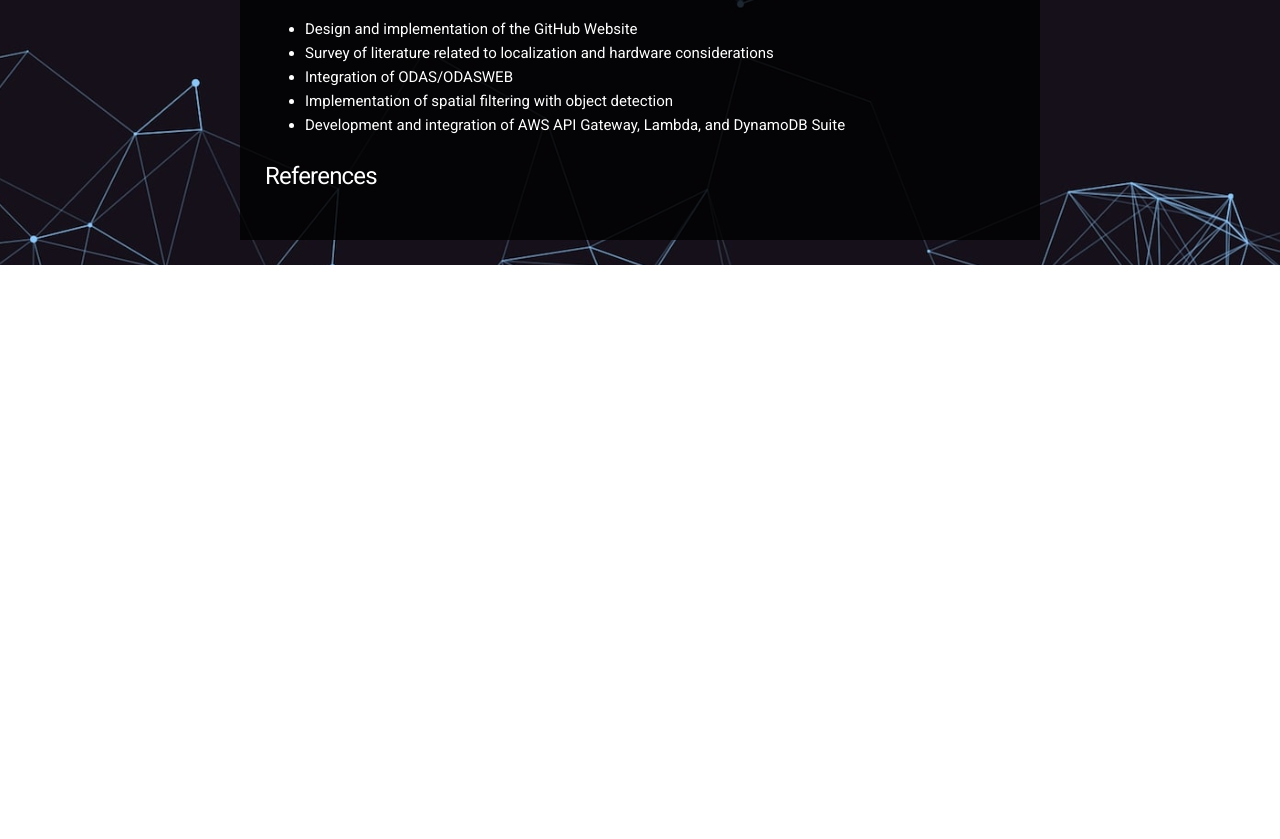
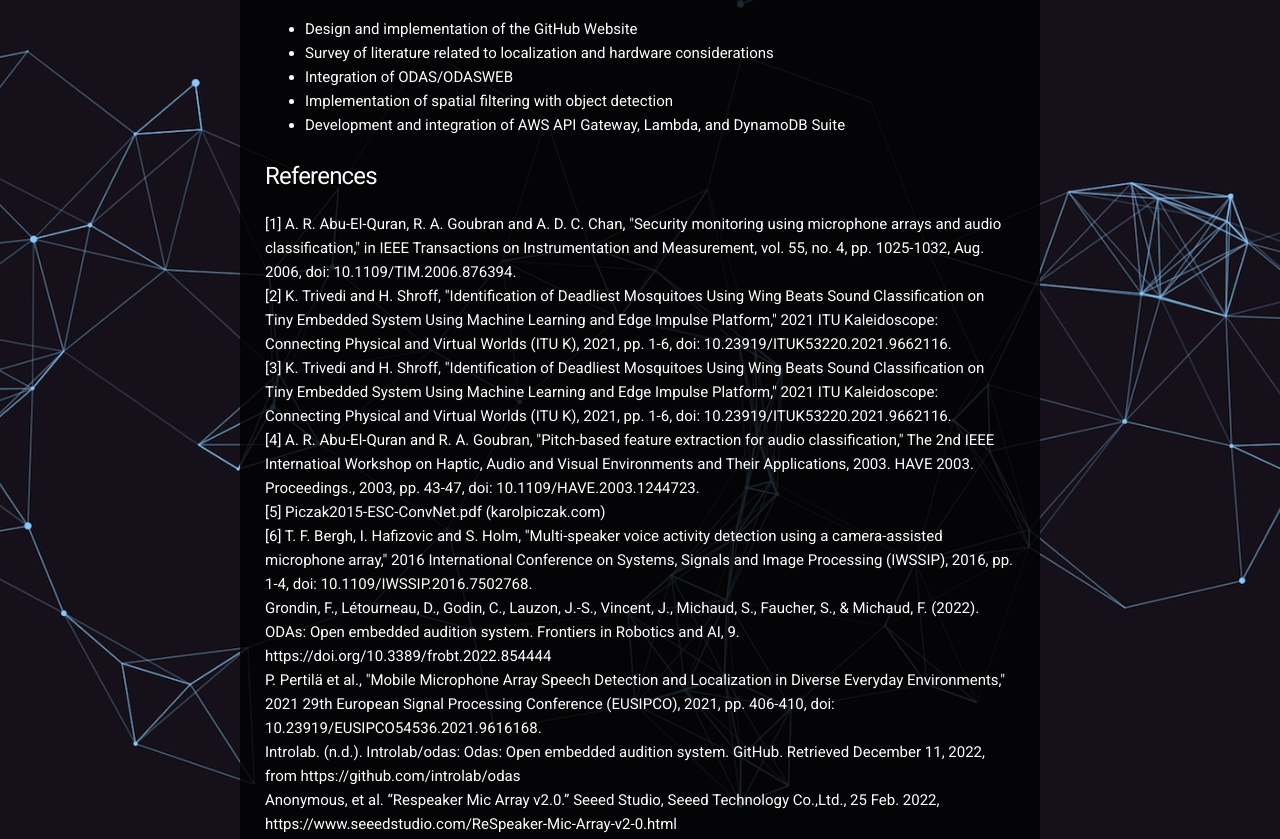
Before and after one commit to dzambani/dzambani.github.io, a plain HTML site: page index.html in a window 1280 px wide. Shown: the part 7184-8023 px from the top of the page. Before the commit the page ends 7449 px from the top, so only its background shows below. Drawn offline with nearby package versions, Linux system fonts and the light colour scheme.

Commit message:
added references

```diff
--- a/index.html
+++ b/index.html
@@ -253,6 +253,32 @@ Improvements 3: An interesting improvement would be to focus on running the beam
               References
               </h3>
             <p>
+		[1]  A. R. Abu-El-Quran, R. A. Goubran and A. D. C. Chan, "Security monitoring using microphone arrays and audio classification," in IEEE Transactions on Instrumentation and Measurement, vol. 55, no. 4, pp. 1025-1032, Aug. 2006, doi: 10.1109/TIM.2006.876394.
+		   <br>
+
+[2] K. Trivedi and H. Shroff, "Identification of Deadliest Mosquitoes Using Wing Beats Sound Classification on Tiny Embedded System Using Machine Learning and Edge Impulse Platform," 2021 ITU Kaleidoscope: Connecting Physical and Virtual Worlds (ITU K), 2021, pp. 1-6, doi: 10.23919/ITUK53220.2021.9662116.
+ <br>
+[3] K. Trivedi and H. Shroff, "Identification of Deadliest Mosquitoes Using Wing Beats Sound Classification on Tiny Embedded System Using Machine Learning and Edge Impulse Platform," 2021 ITU Kaleidoscope: Connecting Physical and Virtual Worlds (ITU K), 2021, pp. 1-6, doi: 10.23919/ITUK53220.2021.9662116.
+ <br>
+[4] A. R. Abu-El-Quran and R. A. Goubran, "Pitch-based feature extraction for audio classification," The 2nd IEEE Internatioal Workshop on Haptic, Audio and Visual Environments and Their Applications, 2003. HAVE 2003. Proceedings., 2003, pp. 43-47, doi: 10.1109/HAVE.2003.1244723.
+ <br>
+[5] Piczak2015-ESC-ConvNet.pdf (karolpiczak.com)
+ <br>
+[6] T. F. Bergh, I. Hafizovic and S. Holm, "Multi-speaker voice activity detection using a camera-assisted microphone array," 2016 International Conference on Systems, Signals and Image Processing (IWSSIP), 2016, pp. 1-4, doi: 10.1109/IWSSIP.2016.7502768.
+		     <br>
+Grondin, F., Létourneau, D., Godin, C., Lauzon, J.-S., Vincent, J., Michaud, S., Faucher, S., & Michaud, F. (2022). ODAs: Open embedded audition system. Frontiers in Robotics and AI, 9. https://doi.org/10.3389/frobt.2022.854444
+		     <br>
+P. Pertilä et al., "Mobile Microphone Array Speech Detection and Localization in Diverse Everyday Environments," 2021 29th European Signal Processing Conference (EUSIPCO), 2021, pp. 406-410, doi: 10.23919/EUSIPCO54536.2021.9616168.
+		   <br>
+		    Introlab. (n.d.). Introlab/odas: Odas: Open embedded audition system. GitHub. Retrieved December 11, 2022, from https://github.com/introlab/odas
+ <br>
+		    Anonymous, et al. “Respeaker Mic Array v2.0.” Seeed Studio, Seeed Technology Co.,Ltd., 25 Feb. 2022, https://www.seeedstudio.com/ReSpeaker-Mic-Array-v2-0.html
+ <br>
+Tensorflow Lite examples: Machine Learning Mobile Apps. TensorFlow. (n.d.). Retrieved December 11, 2022, from https://www.tensorflow.org/lite/examples/
+ <br>
+		    Raspberry pi 4 model B specifications. Raspberry Pi, (n.d.). Retrieved December 11, 2022, from https://www.raspberrypi.com/products/raspberry-pi-4-model-b/specifications/
+ <br>
+		    Recognize sounds from audio. Edge Impulse Documentation, (n.d.). Retrieved December 11, 2022, from https://docs.edgeimpulse.com/docs/tutorials/audio-classification
               </p>
           </div>
 
```
